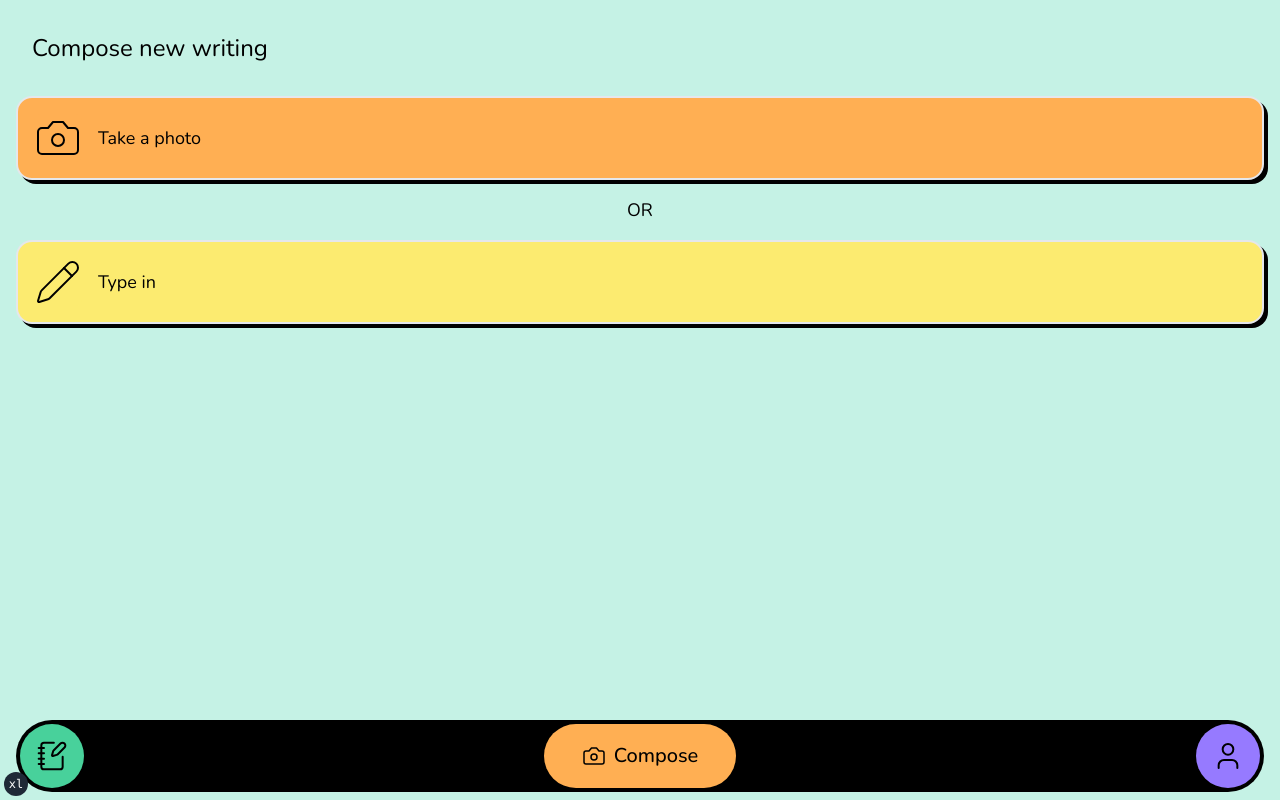
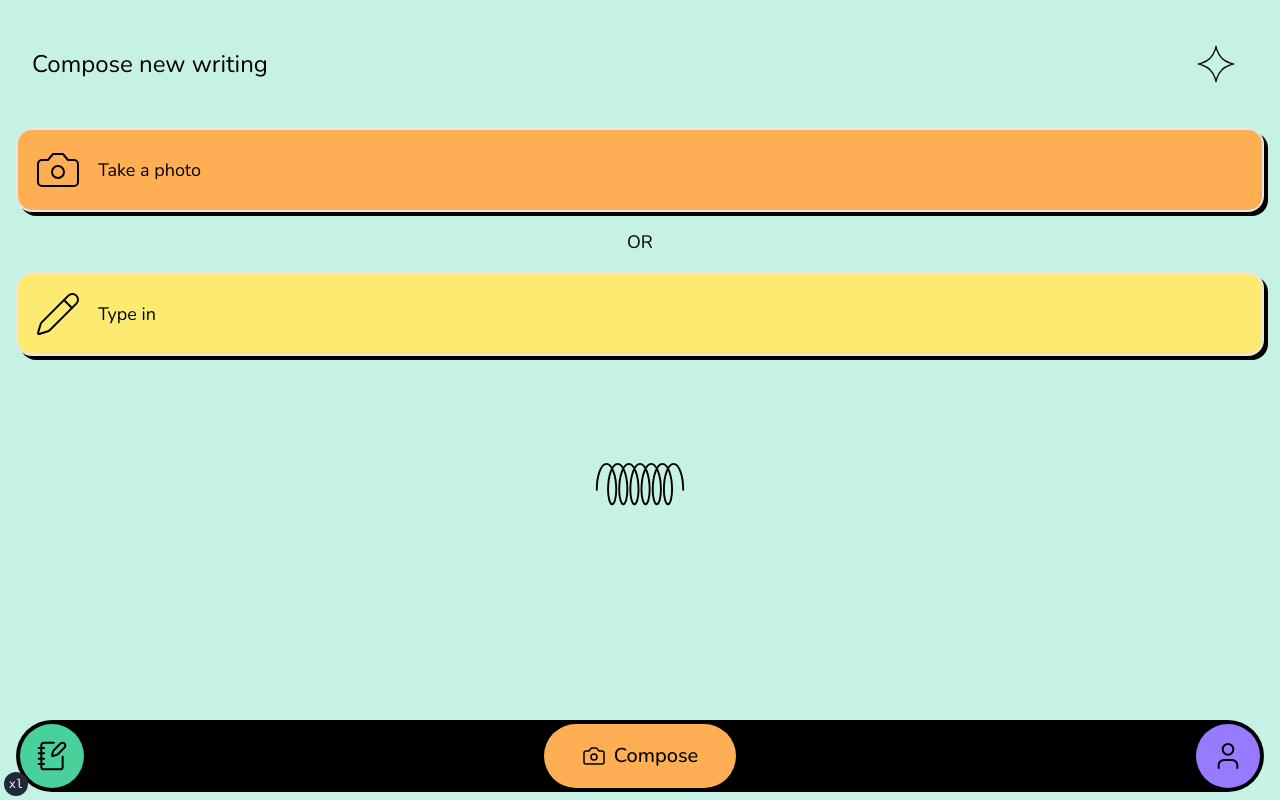
Before and after one commit to j-vanrav/markmywriting-next, a Next.js app: page / in a window 1280 px wide. Built offline with nearby package versions, Linux system fonts and the light colour scheme.

Commit message:
decorate pages

```diff
--- a/app/page.tsx
+++ b/app/page.tsx
@@ -25,6 +25,7 @@ import React, { useEffect, useRef, useState } from "react";
 import { motion } from "framer-motion";
 import { HapticsClick } from "@/lib/client-utils";
 import { useOnClickOutside } from "@/lib/hooks";
+import Image from "next/image";
 
 type PageName = "review" | "compose" | "profile";
 function NavButton({
@@ -503,14 +504,21 @@ function SelectCardPage({
   };
   return (
     <div className="w-screen h-full p-4 pb-14 overflow-y-scroll overflow-x-hidden">
-      <div className="flex flex-row justify-between items-center p-4">
-        <h1 className="text-2xl">Your Writing</h1>
+      <div className="flex flex-row justify-between items-center p-4 gap-4">
+        <h1 className="text-2xl mr-auto">Your Writing</h1>
         <Button
           onClick={() => setShowFilters((p) => !p)}
           className="rounded-lg bg-white size-12 flex flex-row items-center justify-center"
         >
           <ListFilter className="size-7 min-w-7" />
         </Button>
+        <Image
+          src="/brutalist-elements/SVG/Frame-90.svg"
+          alt={"Shape 57"}
+          width={64}
+          height={64}
+          className="text-nborange fill-nborange rotate-90"
+        />
       </div>
 
       <div
@@ -877,6 +885,13 @@ function ComposePage() {
     <div className="w-full h-full p-4 flex flex-col items-center gap-4 overflow-y-scroll">
       <div className="flex flex-row justify-between items-center p-4 w-full">
         <h1 className="text-2xl">Compose new writing</h1>
+        <Image
+          src="/brutalist-elements/SVG/Frame-132.svg"
+          alt={"Shape 57"}
+          width={64}
+          height={64}
+          className="text-nborange fill-nborange"
+        />
       </div>
       <Button
         className="p-4 border-2 bg-nborange rounded-2xl text-black flex flex-row gap-4 w-full"
@@ -899,6 +914,13 @@ function ComposePage() {
         </div>
         <h2 className="text-lg">Type in</h2>
       </Button>
+      <Image
+        src="/brutalist-elements/SVG/Frame-241.svg"
+        alt={"Shape 57"}
+        width={96}
+        height={96}
+        className="text-nborange fill-nborange rotate-90 mt-16"
+      />
     </div>
   );
 }
@@ -907,7 +929,14 @@ function ProfilePage() {
   return (
     <div className="w-full h-full p-4 flex flex-col items-center gap-4">
       <div className="flex flex-row justify-between items-center p-4 w-full">
-        <h1 className="text-2xl">Your Profile</h1>
+        <h1 className="text-2xl mr-auto">Your Profile</h1>
+        <Image
+          src="/brutalist-elements/SVG/Frame-79.svg"
+          alt={"Shape 57"}
+          width={64}
+          height={64}
+          className="text-nborange fill-nborange"
+        />
       </div>
       <div className="bg-white rounded-2xl p-3 flex flex-row w-full items-center gap-4">
         <div className="bg-nbpurple size-12 min-w-12 rounded-md flex flex-row justify-center items-center">
```
